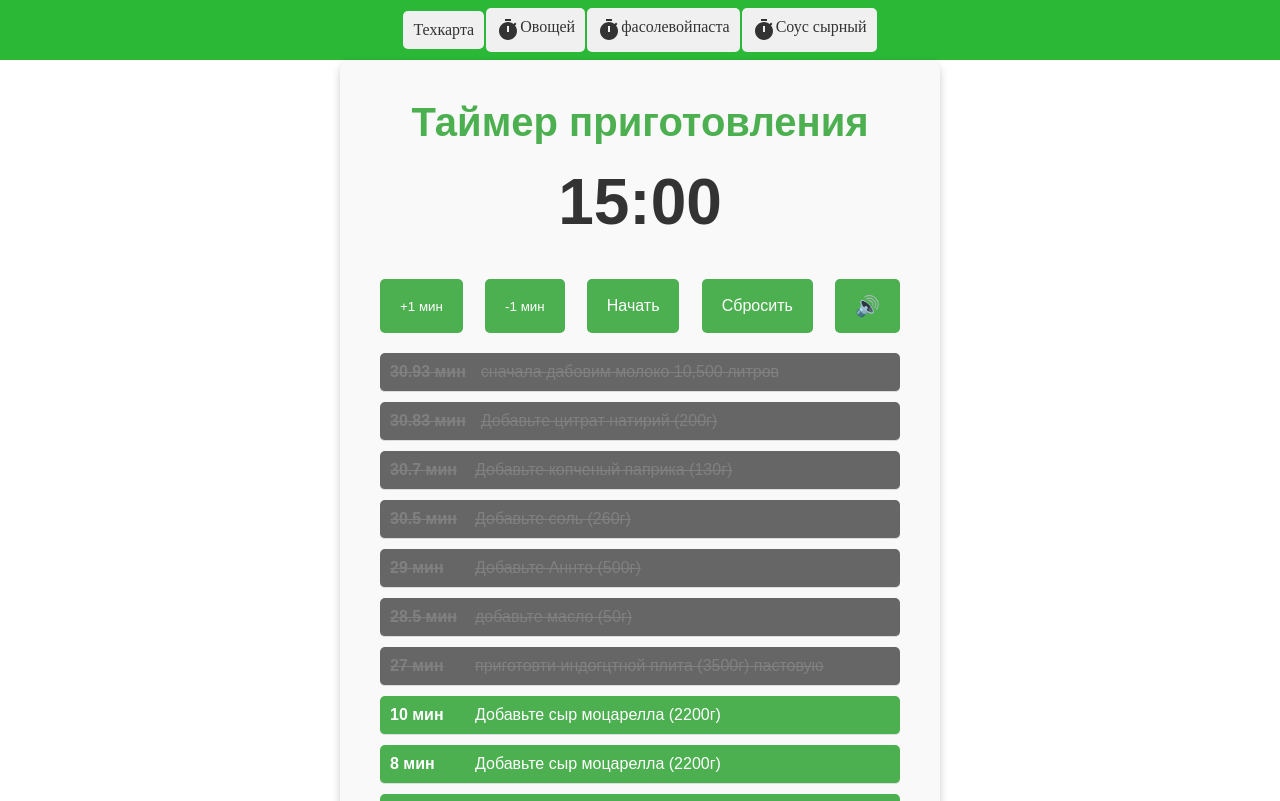
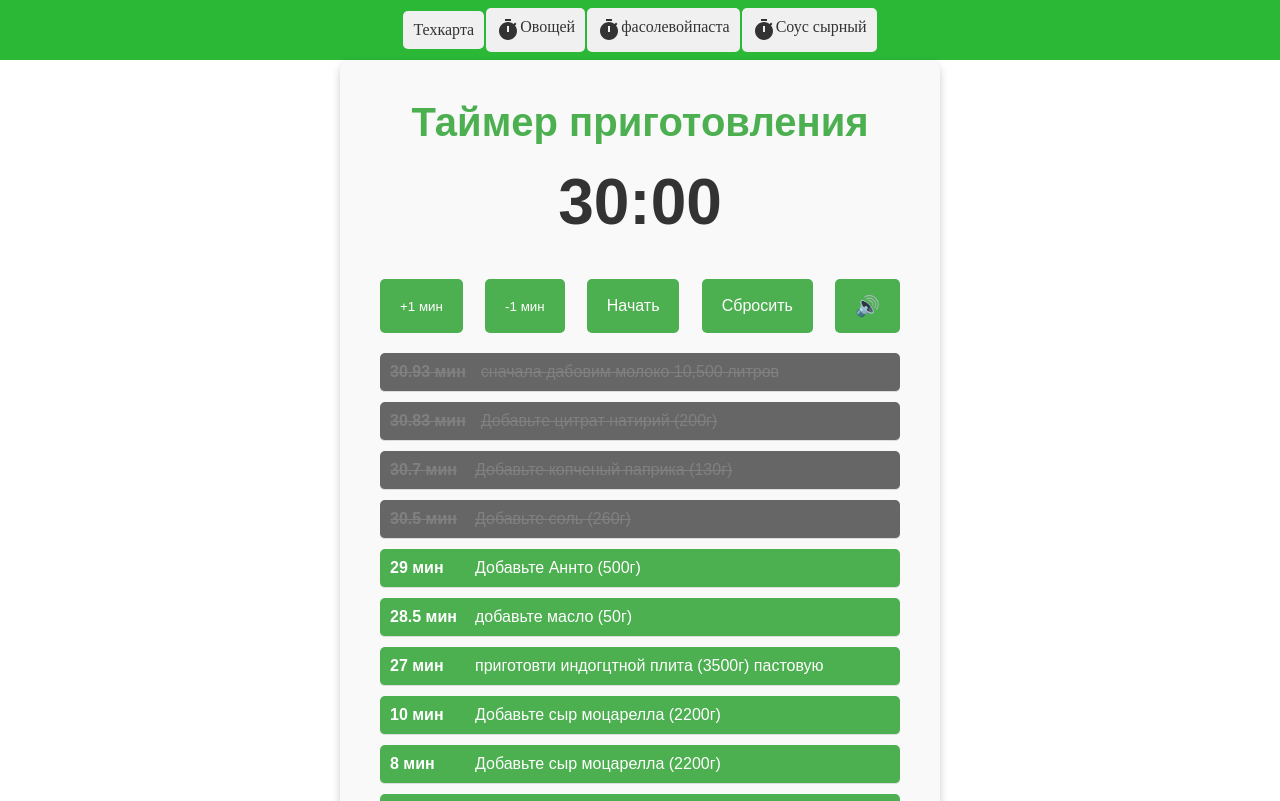
Before and after one commit to abazdev34/texKarta, a React (Vite) app: page /Sous in a window 1280 px wide. Shown: the top 801 px of the page. Built offline with nearby package versions, Linux system fonts and the light colour scheme.

Commit message:
sbdbdfbxbff

```diff
--- a/src/components/sous/idex.jsx
+++ b/src/components/sous/idex.jsx
@@ -4,7 +4,7 @@ import beepSound from '../../assets/vse.mp3'; // Таймер үчүн үн
 import finishSound from '../../assets/finish.mp3'; // Блюдо даяр болгондо ойнолуучу үн
 
 const SousTimer = () => {
-	const [timeLeft, setTimeLeft] = useState(15 * 60);
+	const [timeLeft, setTimeLeft] = useState(30 * 60);
 	const [isRunning, setIsRunning] = useState(false);
 	const [activeStep, setActiveStep] = useState(null);
 	const [isSoundEnabled, setSoundEnabled] = useState(true);
```
